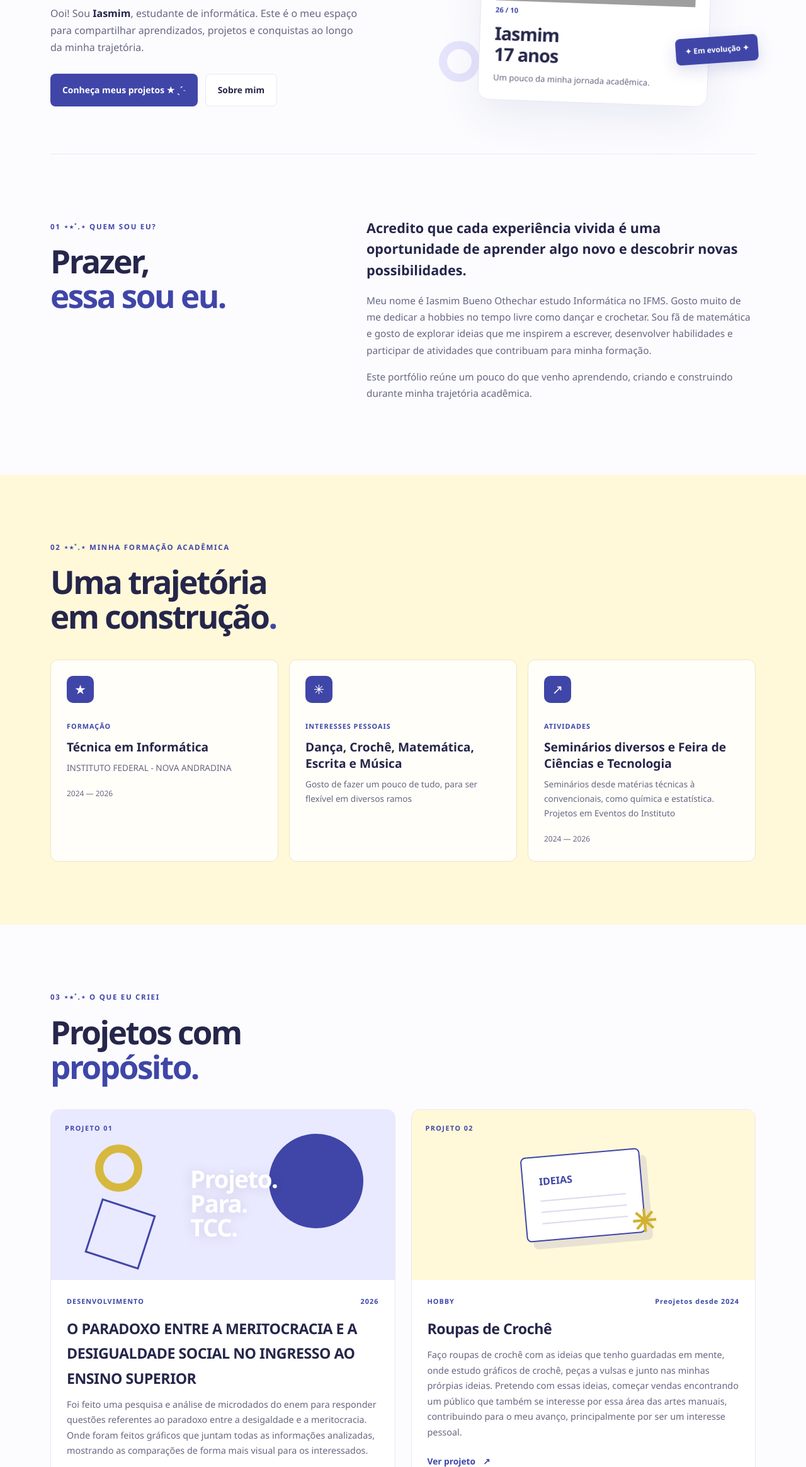
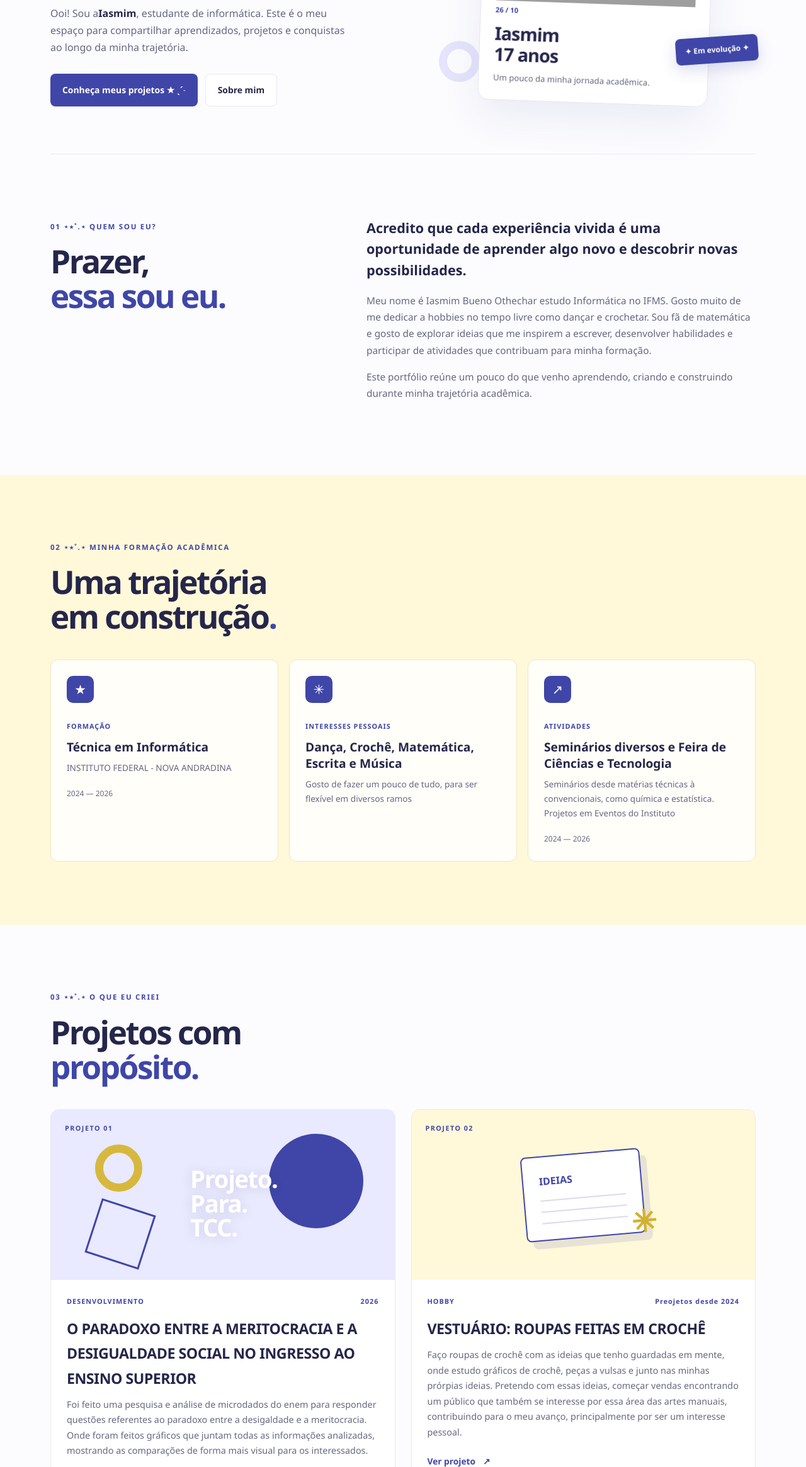
Before and after one commit to IassOthec/portif-lio, a plain HTML site: page index.html in a window 1280 px wide. Shown: the part 442-2771 px from the top of the page at 63% size. Drawn offline with Linux system fonts and the light colour scheme; grey boxes are pictures that could not be loaded.

Commit message:
modified:   index.html

```diff
--- a/index.html
+++ b/index.html
@@ -44,7 +44,7 @@
         </h1>
 
         <p class="hero-descricao">
-          Ooi! Sou <strong>Iasmim</strong>, estudante de
+          Ooi! Sou a<strong>Iasmim</strong>, estudante de
           informática. Este é o meu espaço para compartilhar
           aprendizados, projetos e conquistas ao longo da minha trajetória.
         </p>
@@ -206,7 +206,7 @@
               <span>HOBBY</span>
               <span>Preojetos desde 2024</span>
             </div>
-            <h3>Roupas de Crochê</h3>
+            <h3>VESTUÁRIO: ROUPAS FEITAS EM CROCHÊ</h3>
 
             <p>
               Faço roupas de crochê com as ideias que tenho guardadas em mente, onde estudo gráficos de crochê, peças a vulsas e junto nas minhas prórpias ideias. Pretendo com essas ideias, começar vendas encontrando um público que também se interesse por essa área das artes manuais, contribuindo para o meu avanço, principalmente por ser um interesse pessoal.
```
